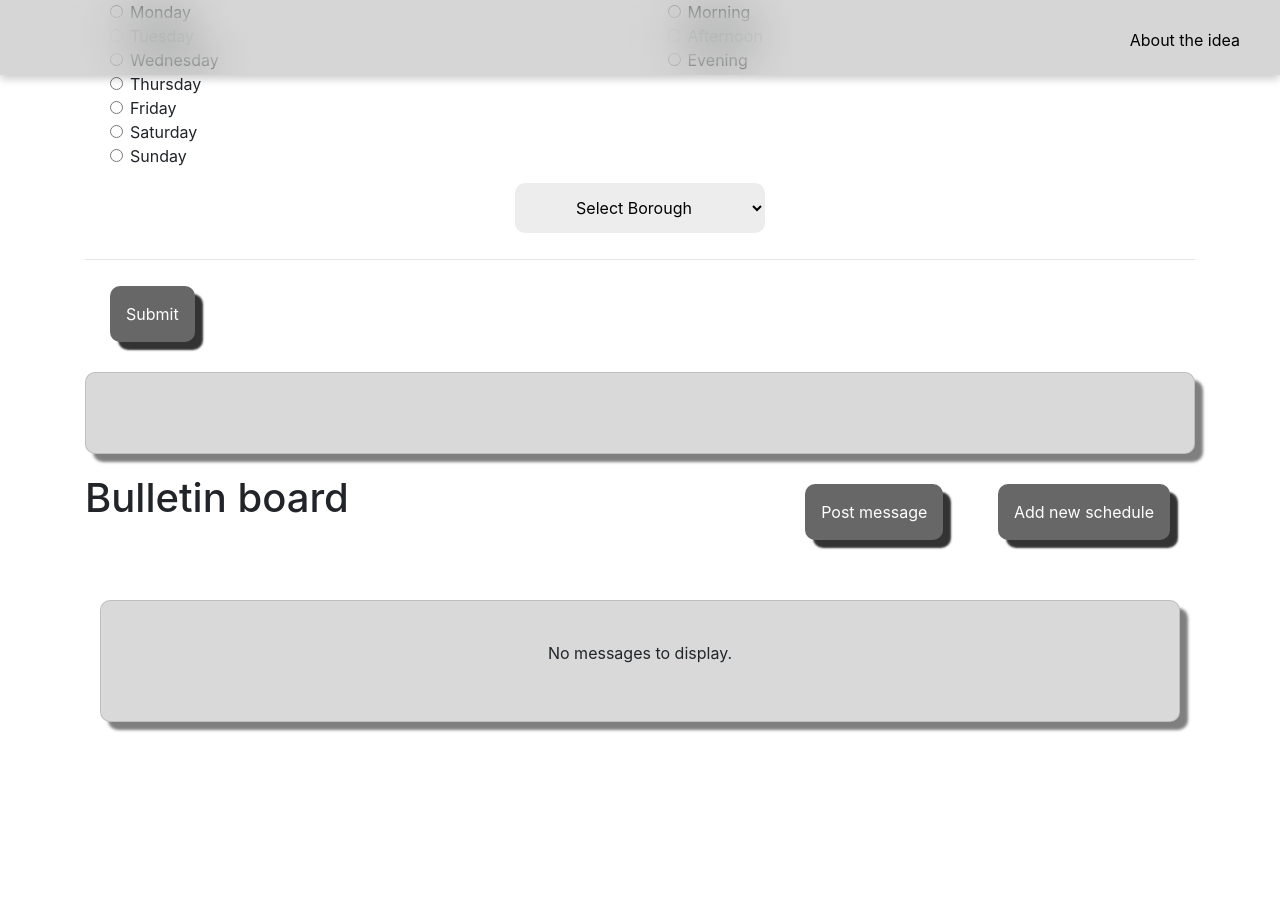
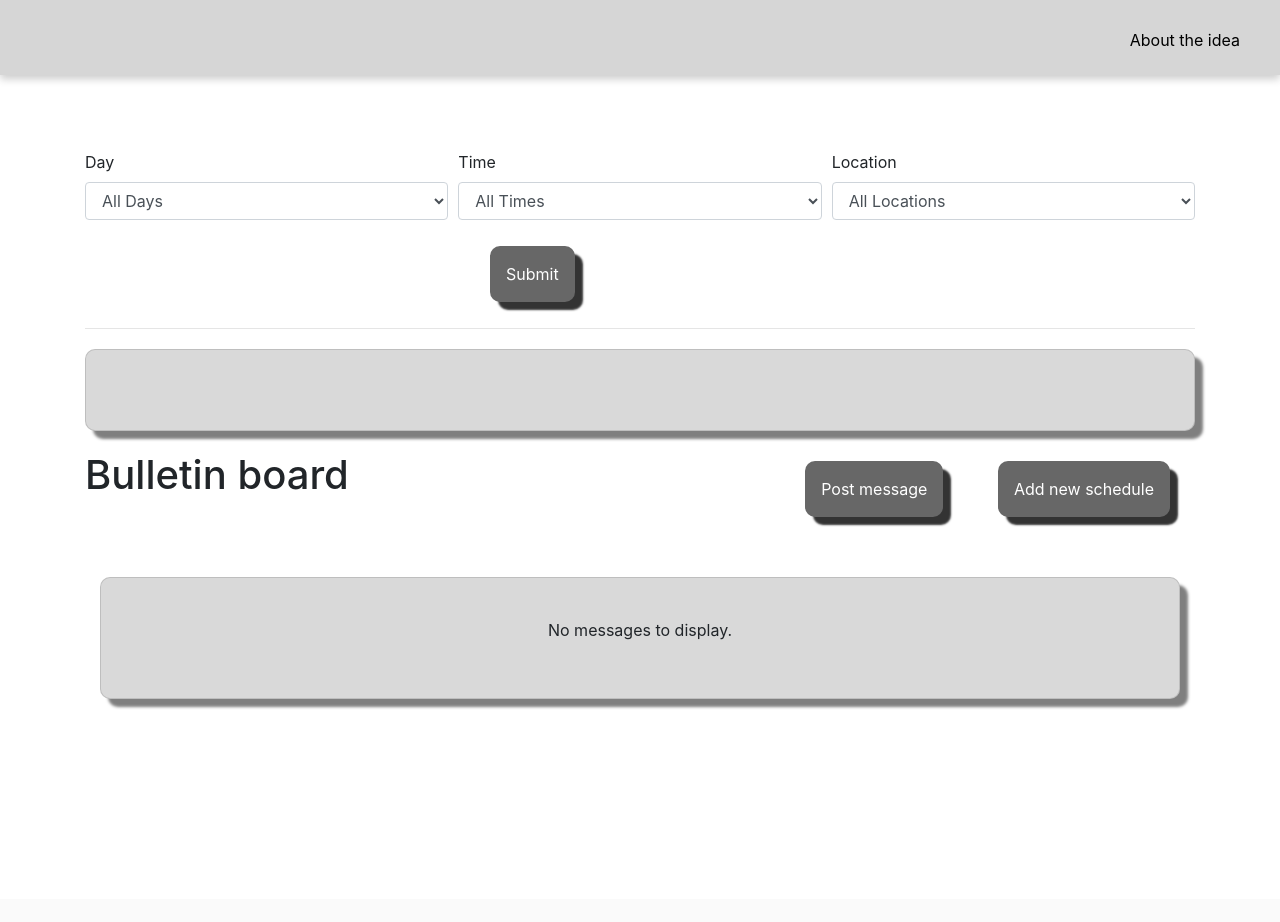
Before and after one commit to hgillesp12/charity_platform, a Flask app: template api/templates/main_page.html in a window 1280 px wide. After the commit the page ends 709 px from the top, so only its background shows below. Run offline with Flask 3, Linux system fonts and the light colour scheme; the template is opened without the code that fills it, so the values that code supplies are empty; some libraries are stand-ins or nearby versions.

Commit message:
made it slightly more pretty but could use some help

```diff
--- a/api/templates/main_page.html
+++ b/api/templates/main_page.html
@@ -22,206 +22,60 @@
     </div>
 
     <!-- Main Content -->
-    <div class="container">
+    <div class="container main-content">
       <form
         action="/filter_map/{{ name }}/{{ reg_number }}"
-        method="post"
-      >
-        <div class="row form-margin">
-          <!-- Left column for week days -->
-          <div class="col text-left">
-            <div class="form-check">
-              <input
-                class="form-check-input"
-                type="radio"
-                name="day"
-                id="monday"
-                value="Monday"
-              />
-              <label class="form-check-label" for="monday"
-                >Monday</label
-              >
-            </div>
-            <div class="form-check">
-              <input
-                class="form-check-input"
-                type="radio"
-                name="day"
-                id="tuesday"
-                value="Tuesday"
-              />
-              <label class="form-check-label" for="tuesday"
-                >Tuesday</label
-              >
-            </div>
-            <!-- Add other weekdays here -->
-            <div class="form-check">
-              <input
-                class="form-check-input"
-                type="radio"
-                name="day"
-                id="wednesday"
-                value="Wednesday"
-              />
-              <label class="form-check-label" for="wednesday"
-                >Wednesday</label
-              >
-            </div>
-            <div class="form-check">
-              <input
-                class="form-check-input"
-                type="radio"
-                name="day"
-                id="thursday"
-                value="Thursday"
-              />
-              <label class="form-check-label" for="thursday"
-                >Thursday</label
-              >
-            </div>
-            <div class="form-check">
-              <input
-                class="form-check-input"
-                type="radio"
-                name="day"
-                id="friday"
-                value="Friday"
-              />
-              <label class="form-check-label" for="friday"
-                >Friday</label
-              >
-            </div>
-            <div class="form-check">
-              <input
-                class="form-check-input"
-                type="radio"
-                name="day"
-                id="saturday"
-                value="Saturday"
-              />
-              <label class="form-check-label" for="saturday"
-                >Saturday</label
-              >
-            </div>
-            <div class="form-check">
-              <input
-                class="form-check-input"
-                type="radio"
-                name="day"
-                id="sunday"
-                value="Sunday"
-              />
-              <label class="form-check-label" for="sunday"
-                >Sunday</label
-              >
-            </div>
+        method="post">
+        <!-- Filter section -->
+        <div class="form-row">
+          <!-- Day Dropdown -->
+          <div class="form-group col-md-4">
+              <label for="day">Day</label>
+              <select class="form-control" id="day" name="day">
+                  <option value="" disabled selected>All Days</option>
+                  <option value="Monday">Monday</option>
+                  <option value="Tuesday">Tuesday</option>
+                  <option value="Wednesday">Wednesday</option>
+                  <option value="Thursday">Thursday</option>
+                  <option value="Friday">Friday</option>
+                  <option value="Saturday">Saturday</option>
+                  <option value="Sunday">Sunday</option>
+              </select>
           </div>
 
-          <!-- Right column for time of day -->
-          <div class="col text-left">
-            <div class="form-check">
-              <input
-                class="form-check-input"
-                type="radio"
-                name="timeOfDay"
-                id="morning"
-                value="Morning"
-              />
-              <label class="form-check-label" for="morning"
-                >Morning</label
-              >
-            </div>
-            <!-- Add other times of day here -->
-            <div class="form-check">
-              <input
-                class="form-check-input"
-                type="radio"
-                name="time"
-                id="afternoon"
-                value="Afternoon"
-              />
-              <label class="form-check-label" for="afternoon"
-                >Afternoon</label
-              >
-            </div>
-            <div class="form-check">
-              <input
-                class="form-check-input"
-                type="radio"
-                name="timeOfDay"
-                id="evening"
-                value="Evening"
-              />
-              <label class="form-check-label" for="evening"
-                >Evening</label
-              >
-            </div>
+          <!-- Time Dropdown -->
+          <div class="form-group col-md-4">
+              <label for="time">Time</label>
+              <select class="form-control" id="time" name="time">
+                  <option value="" disabled selected>All Times</option>
+                  <option value="Morning">Morning</option>
+                  <option value="Afternoon">Afternoon</option>
+                  <option value="Evening">Evening</option>
+              </select>
           </div>
-        </div>
-        <div class="row justify-content-center">
-          <select class="dropdown" id="dropdown" name="location">
-            <option value="" disabled selected>Select Borough</option>
-            <option value="Barking and Dagenham">
-              Barking and Dagenham
-            </option>
-            <option value="Barnet">Barnet</option>
-            <option value="Bexley">Bexley</option>
-            <option value="Brent">Brent</option>
-            <option value="Bromley">Bromley</option>
-            <option value="Camden">Camden</option>
-            <option value="City of London">City of London</option>
-            <option value="Croydon">Croydon</option>
-            <option value="Ealing">Ealing</option>
-            <option value="Enfield">Enfield</option>
-            <option value="Greenwich">Greenwich</option>
-            <option value="Hackney">Hackney</option>
-            <option value="Hammersmith and Fulham">
-              Hammersmith and Fulham
-            </option>
-            <option value="Haringey">Haringey</option>
-            <option value="Harrow">Harrow</option>
-            <option value="Havering">Havering</option>
-            <option value="Hillingdon">Hillingdon</option>
-            <option value="Hounslow">Hounslow</option>
-            <option value="Islington">Islington</option>
-            <option value="Kensington and Chelsea">
-              Kensington and Chelsea
-            </option>
-            <option value="Kingston upon Thames">
-              Kingston upon Thames
-            </option>
-            <option value="Lambeth">Lambeth</option>
-            <option value="Lewisham">Lewisham</option>
-            <option value="Merton">Merton</option>
-            <option value="Newham">Newham</option>
-            <option value="Redbridge">Redbridge</option>
-            <option value="Richmond upon Thames">
-              Richmond upon Thames
-            </option>
-            <option value="Southwark">Southwark</option>
-            <option value="Sutton">Sutton</option>
-            <option value="Tower Hamlets">Tower Hamlets</option>
-            <option value="Waltham Forest">Waltham Forest</option>
-            <option value="Wandsworth">Wandsworth</option>
-            <option value="Westminster">Westminster</option>
-          </select>
-        </div>
-        <hr />
-        <div class="row">
-          <div class="container">
-            <div class="row justify-content-center">
-              <div class="col">
-                <input
-                  class="btn custom-button btn-primary1 btn-register-page"
-                  type="submit"
-                  name="submit"
-                  value="Submit"
-                />
-              </div>
-            </div>
+
+          <!-- Location Dropdown -->
+          <div class="form-group col-md-4">
+              <label for="location">Location</label>
+              <select class="form-control" id="location" name="location">
+                  <option value="" disabled selected>All Locations</option>
+                  <option value="Barking and Dagenham">Barking and Dagenham</option>
+                  <option value="Barnet">Barnet</option>
+                  <!-- Add other locations as needed -->
+              </select>
           </div>
-        </div>
-      </form>
+      </div>
+
+      <!-- Submit Button -->
+      <div class="row justify-content-center">
+          <div class="col-md-4">
+              <input class="btn custom-button btn-primary1 btn-register-page" type="submit" name="submit"
+                  value="Submit" />
+          </div>
+      </div>
+      <hr />
+    </form>
+
       <!-- Map Section -->
       <div class="row margin-row">
         <div class="col">
```
